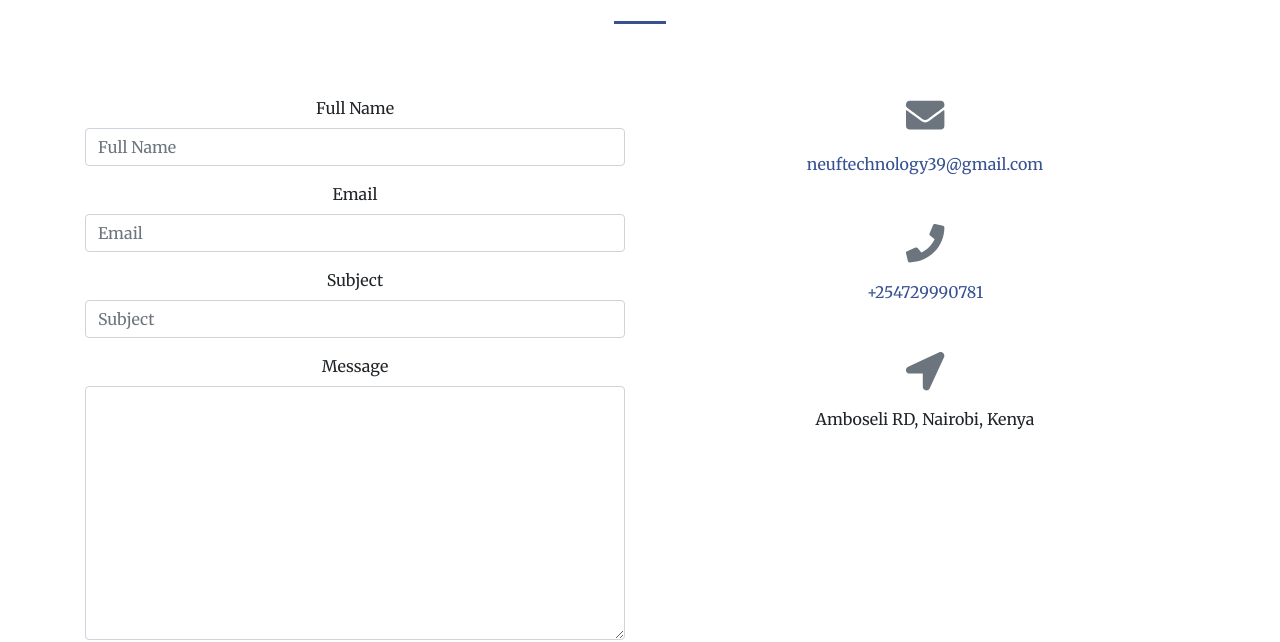
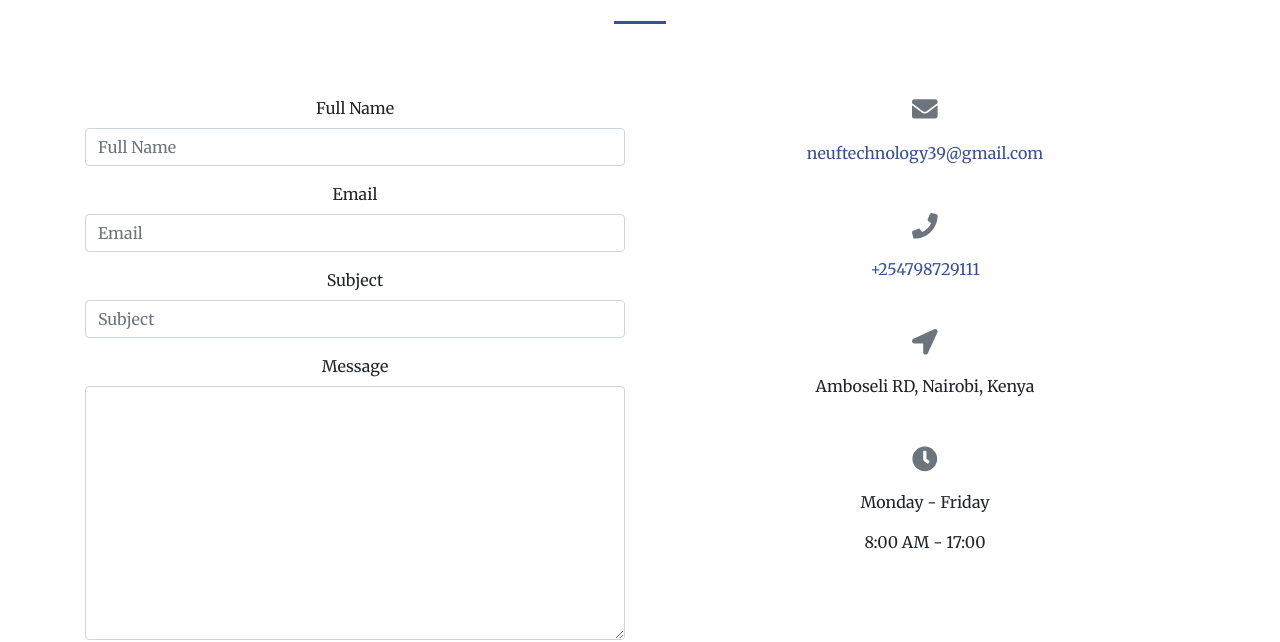
Before and after one commit to Keith-Njagi/NeufTech, a plain HTML site: page contact.html in a window 1280 px wide. Shown: the part 169-811 px from the top of the page. Drawn offline with nearby package versions, Linux system fonts and the light colour scheme; some packages are replaced by stand-ins of ours.

```diff
--- a/contact.html
+++ b/contact.html
@@ -98,7 +98,7 @@
                                    <textarea class="form-control" name="message" id="message" cols="30" rows="10"></textarea>
                                </div>
                                <div class="form-group">
-                                    <input type="submit" name="Send" class="form-control btn btn-primary"/>
+                                    <input class="form-control btn btn-primary" type="submit" placeholder="Send"/>
                                 </div>
 
 
@@ -107,19 +107,25 @@
                     </div>
                     <div class="col-lg-6 col-md-6 text-center">
                         <div class="mt-5">
-                            <small><i class="fas fa-envelope fa-3x mb-3 text-muted"></i></small>
+                            <small><i class="fas fa-envelope fa-2x mb-3 text-muted"></i></small>
                             <!-- Make sure to change the email address in BOTH the anchor text and the link target below!-->
                             <a class="d-block" href="mailto:neuftechnology39@gmail.com">neuftechnology39@gmail.com</a>
                         </div>
                         <div class="mt-5">
-                            <small><i class="fas fa-phone fa-3x mb-3 text-muted"></i></small>
+                            <small><i class="fas fa-phone fa-2x mb-3 text-muted"></i></small>
                             <!-- Make sure to change the email address in BOTH the anchor text and the link target below!-->
-                            <a class="d-block" href="tel:254729990781">+254729990781</a>
+                            <a class="d-block" href="tel:254798729111">+254798729111</a>
                         </div>
                         <div class="mt-5">
-                            <small><i class="fas fa-location-arrow fa-3x mb-3 text-muted"></i></small>
+                            <small><i class="fas fa-location-arrow fa-2x mb-3 text-muted"></i></small>
                             <!-- Make sure to change the email address in BOTH the anchor text and the link target below!-->
                             <p class="d-block">Amboseli RD, Nairobi, Kenya</p>
+                        </div>
+                        <div class="mt-5">
+                            <small><i class="fas fa-clock fa-2x mb-3 text-muted"></i></small>
+                            <!-- Make sure to change the email address in BOTH the anchor text and the link target below!-->
+                            <p class="d-block">Monday - Friday</p>
+                            <p class="d-block">8:00 AM - 17:00</p>
                         </div>
                     </div>
 
```
Also changed, not shown: index.html (+1 -1 lines).
